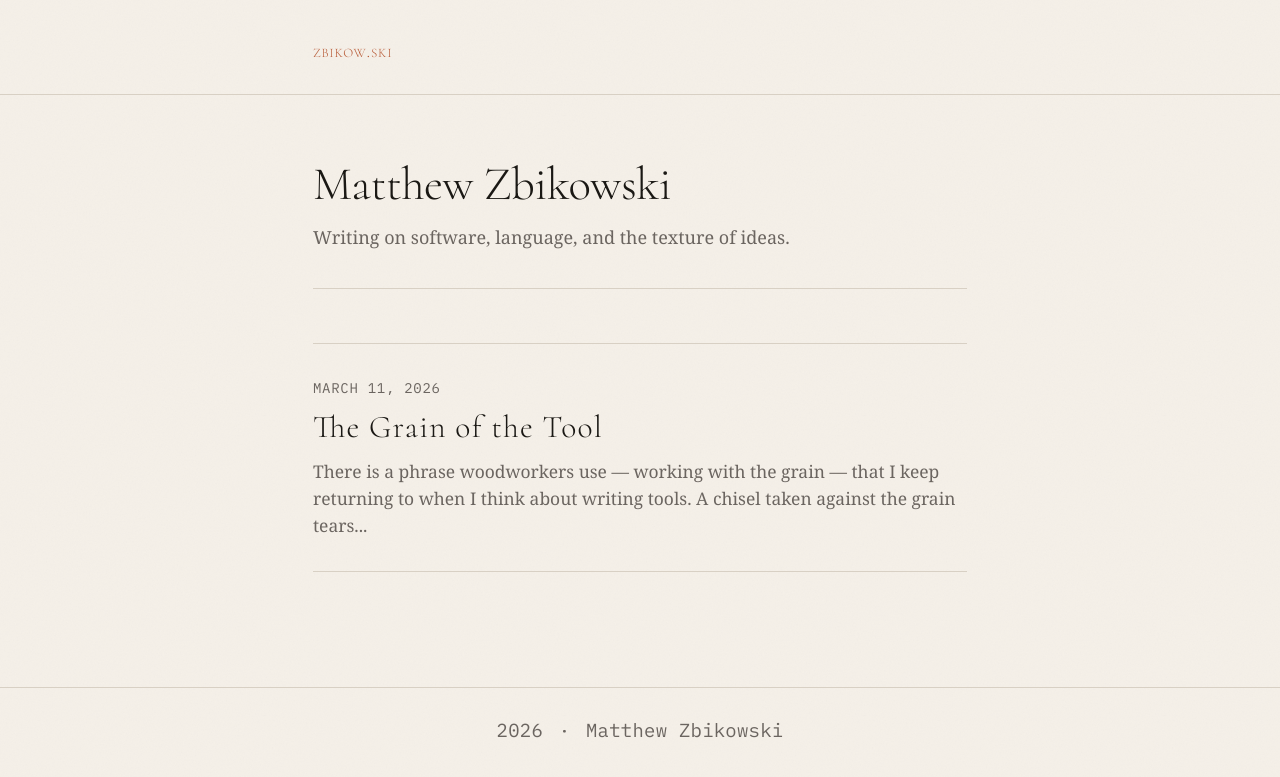
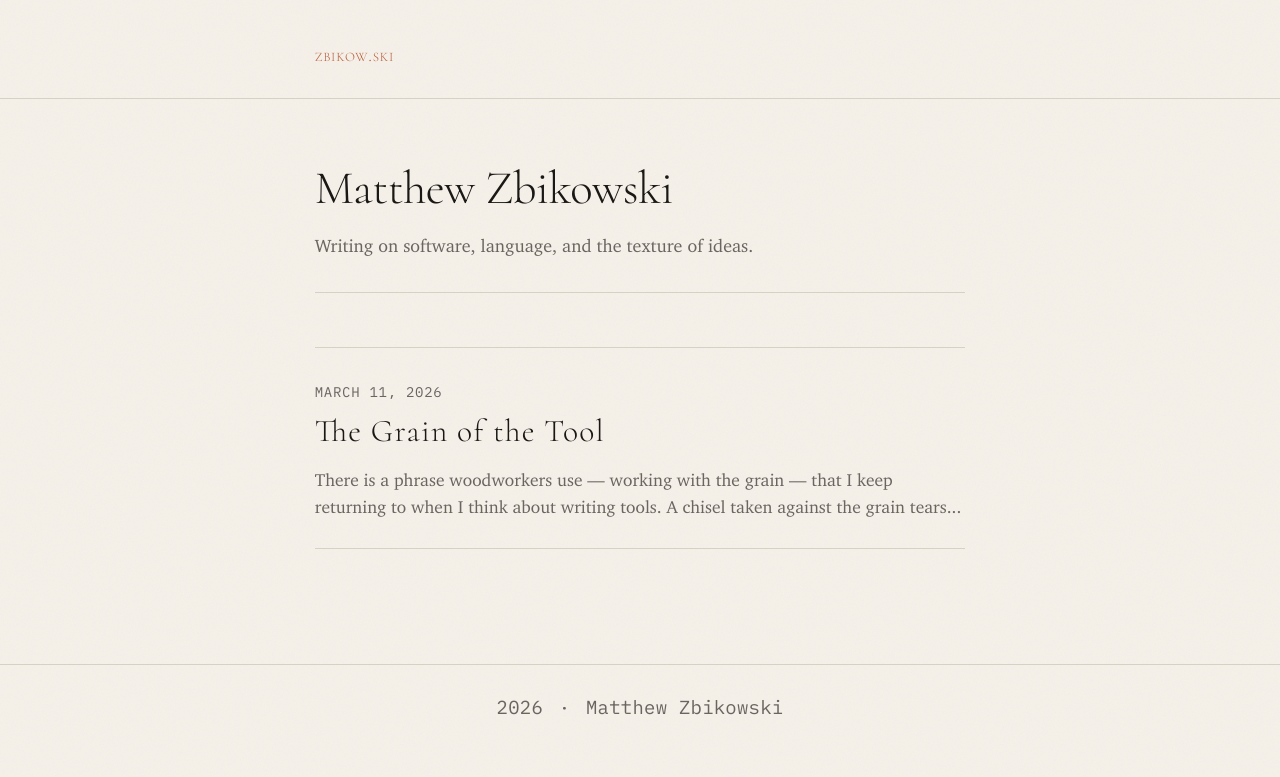
Before and after one commit to matt-zb/matt-zb.github.io, a Jekyll site: the page built from index.html, in a window 1280 px wide. Shown: the top 777 px of the page. Built offline with Jekyll 4.4.1, drawn with Linux system fonts in a browser that asks for light colours; some web fonts are replaced.

Commit message:
Update @font-face paths to match uploaded Charter filenames
Filenames on disk use underscores (charter_regular.woff2, etc.);
update CSS src() declarations to match. Also remove .gitkeep now
that the fonts directory has real files.

https://claude.ai/code/session_01DUnT7RznKsYs7Gd9J9BmUh

```diff
--- a/assets/css/style.css
+++ b/assets/css/style.css
@@ -3,31 +3,31 @@
    Typography: Charter (body) · Cormorant Display (headings) · IBM Plex Mono (code/meta)
    ============================================================ */
 
-/* ─── Self-hosted Charter (drop woff2 files into /assets/fonts/) ─── */
+/* ─── Self-hosted Charter ────────────────────────────────────── */
 @font-face {
   font-family: 'Charter';
-  src: url('/assets/fonts/Charter-Regular.woff2') format('woff2');
+  src: url('/assets/fonts/charter_regular.woff2') format('woff2');
   font-weight: 400;
   font-style: normal;
   font-display: swap;
 }
 @font-face {
   font-family: 'Charter';
-  src: url('/assets/fonts/Charter-Italic.woff2') format('woff2');
+  src: url('/assets/fonts/charter_italic.woff2') format('woff2');
   font-weight: 400;
   font-style: italic;
   font-display: swap;
 }
 @font-face {
   font-family: 'Charter';
-  src: url('/assets/fonts/Charter-Bold.woff2') format('woff2');
+  src: url('/assets/fonts/charter_bold.woff2') format('woff2');
   font-weight: 700;
   font-style: normal;
   font-display: swap;
 }
 @font-face {
   font-family: 'Charter';
-  src: url('/assets/fonts/Charter-BoldItalic.woff2') format('woff2');
+  src: url('/assets/fonts/charter_bold_italic.woff2') format('woff2');
   font-weight: 700;
   font-style: italic;
   font-display: swap;
```
Also changed, not shown: 1 other file.
